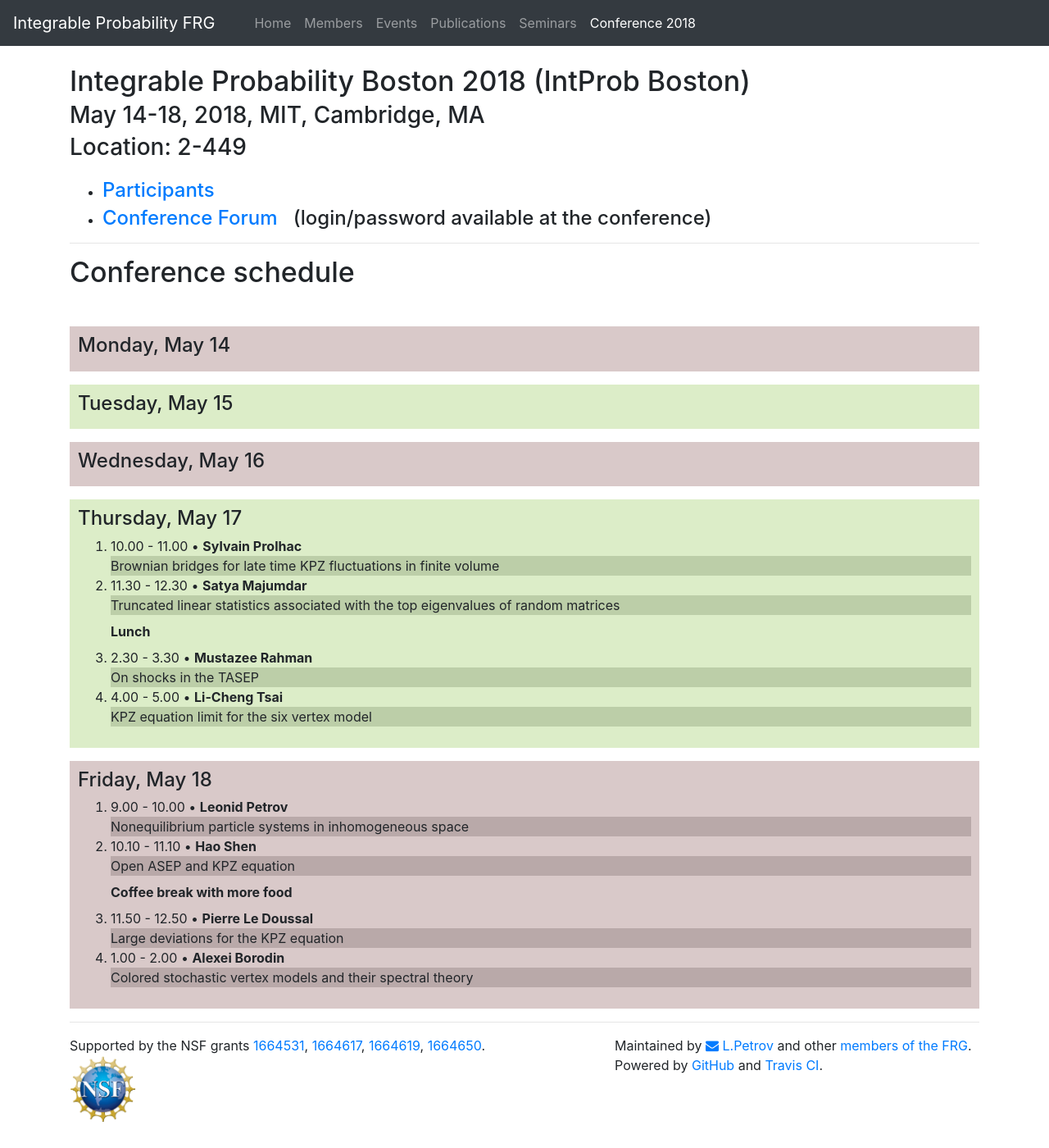
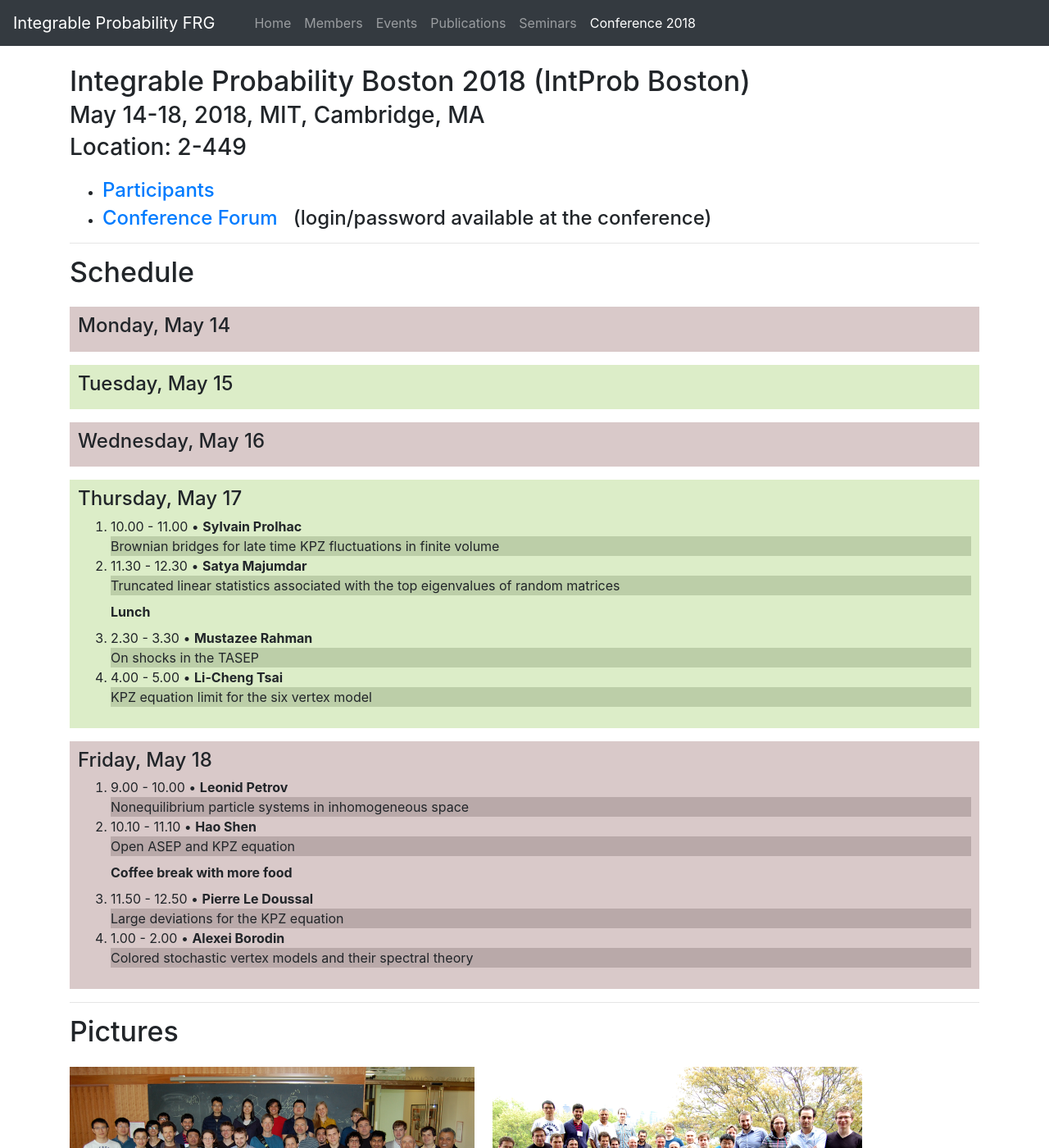
Before and after one commit to int-prob/int-prob-code, a Jekyll site: the page built from conference2018/schedule.md, in a window 1280 px wide and 1400 px high. Shown: the whole window at 82% size. Built offline with Jekyll 4.4.1, drawn with Linux system fonts in a browser that asks for light colours; nearby versions of some CDN libraries.

Commit message:
add conference pictures

```diff
--- a/conference2018/schedule.md
+++ b/conference2018/schedule.md
@@ -20,7 +20,7 @@ permalink: /conference2018/
 
 ---
 
-<h1 class="mb-5">Conference schedule</h1>
+<h1 class="mb-4 mt-2">Schedule</h1>
 
 <div style="background-color:#d9c9c9;padding:10px" class="mb-3">
 <details><summary class="h4">Monday, May 14</summary>
@@ -339,3 +339,11 @@ bonds and infinite traffic jams caused by slowdowns.
   </li>
 </ol>
 </div>
+
+
+---
+
+<h1 class="mb-4 mt-2">Pictures</h1>
+
+<a href="{{site.url}}/img/conference2018/IntProb2018.jpg" target="_blank"><img src="{{site.url}}/img/conference2018/IntProb2018-tn.png" style="max-width:45%; max-height:300px;" alt="Photo of participants"></a>&nbsp;&nbsp;&nbsp;&nbsp;
+<a href="{{site.url}}/img/conference2018/IntProb2018a.jpg" target="_blank"><img src="{{site.url}}/img/conference2018/IntProb2018a-tn.png" style="max-width:45%;max-height:300px;" alt="Photo of participants"></a>
```
Also changed, not shown: img/conference2018/IntProb2018-tn.png (added), img/conference2018/IntProb2018a-tn.png (added), 2 other files.
